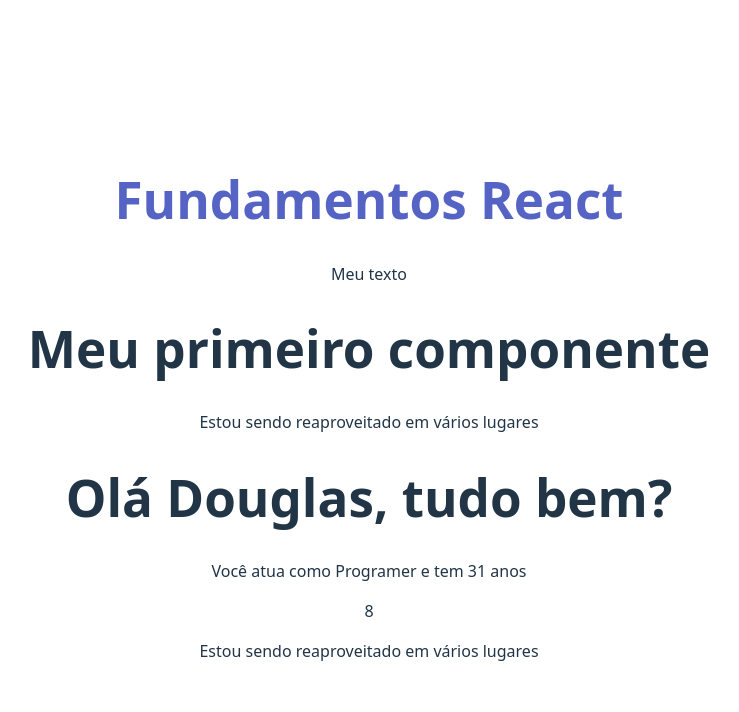
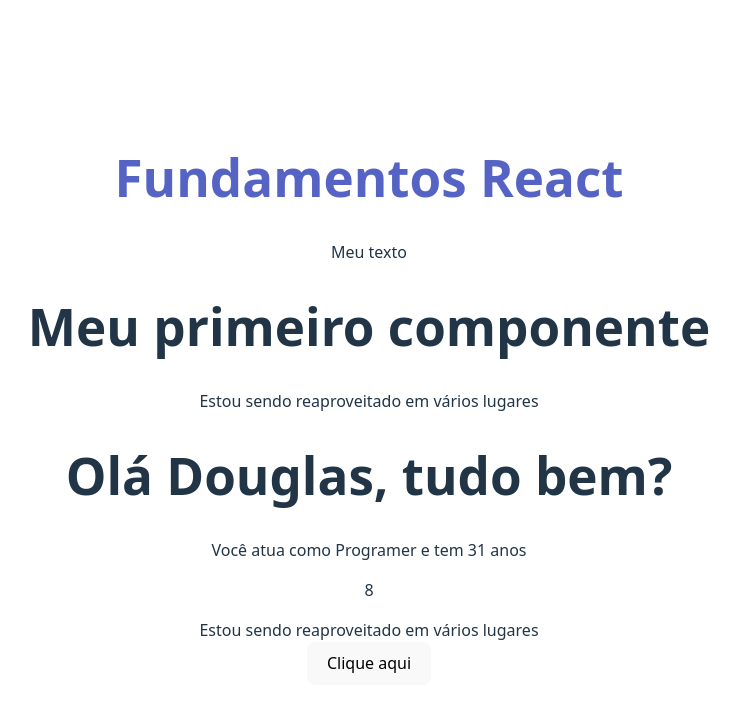
Before and after one commit to DouglasYHWH-Developer/React, a React app in the folder introducao/aula_01/2_FUNDAMENTOS/fundamentos/: page / in a window 1280 px wide. Shown: the top 712 px of the page, without its empty margins (271-1010 px from the left). Built offline with nearby package versions, Linux system fonts and the light colour scheme; the HTML template or start-up script is replaced by a standard one.

Commit message:
criação do button com evento handleMyEvent

```diff
--- a/introducao/aula_01/2_FUNDAMENTOS/fundamentos/src/components/Events.jsx
+++ b/introducao/aula_01/2_FUNDAMENTOS/fundamentos/src/components/Events.jsx
@@ -1,10 +1,21 @@
 const Events = () => {
+        const handleMyEvent = (e) =>{
+            console.log(e);
+            console.log('Ativou o evento!');
+        }
     return(
         <div>
             <div>
-
+                <button onClick={handleMyEvent}>Clique aqui</button>
             </div>
         </div>
     )
 };
 export default Events;
+/*  Não colocamos os parênteses da funçao
+ handleMyEvent'()' pois, se colocarmos ela será
+ executada junto à execução do código.
+ Queremos que ela execute apenas quando o houver um 'click'.
+
+ Outra coisa é que todo evento possui um parâmetro importante chamado 'event'
+ */
```
